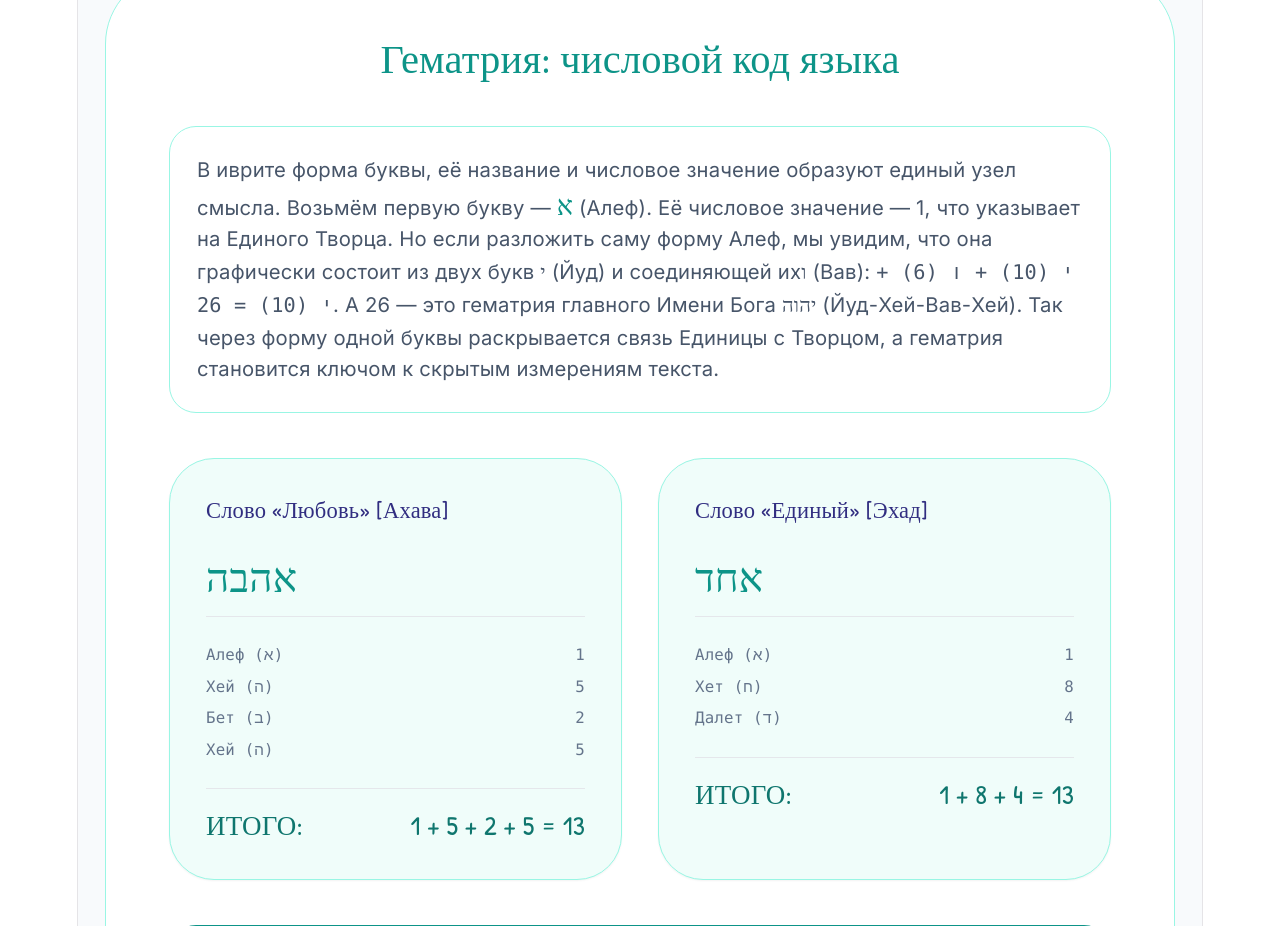
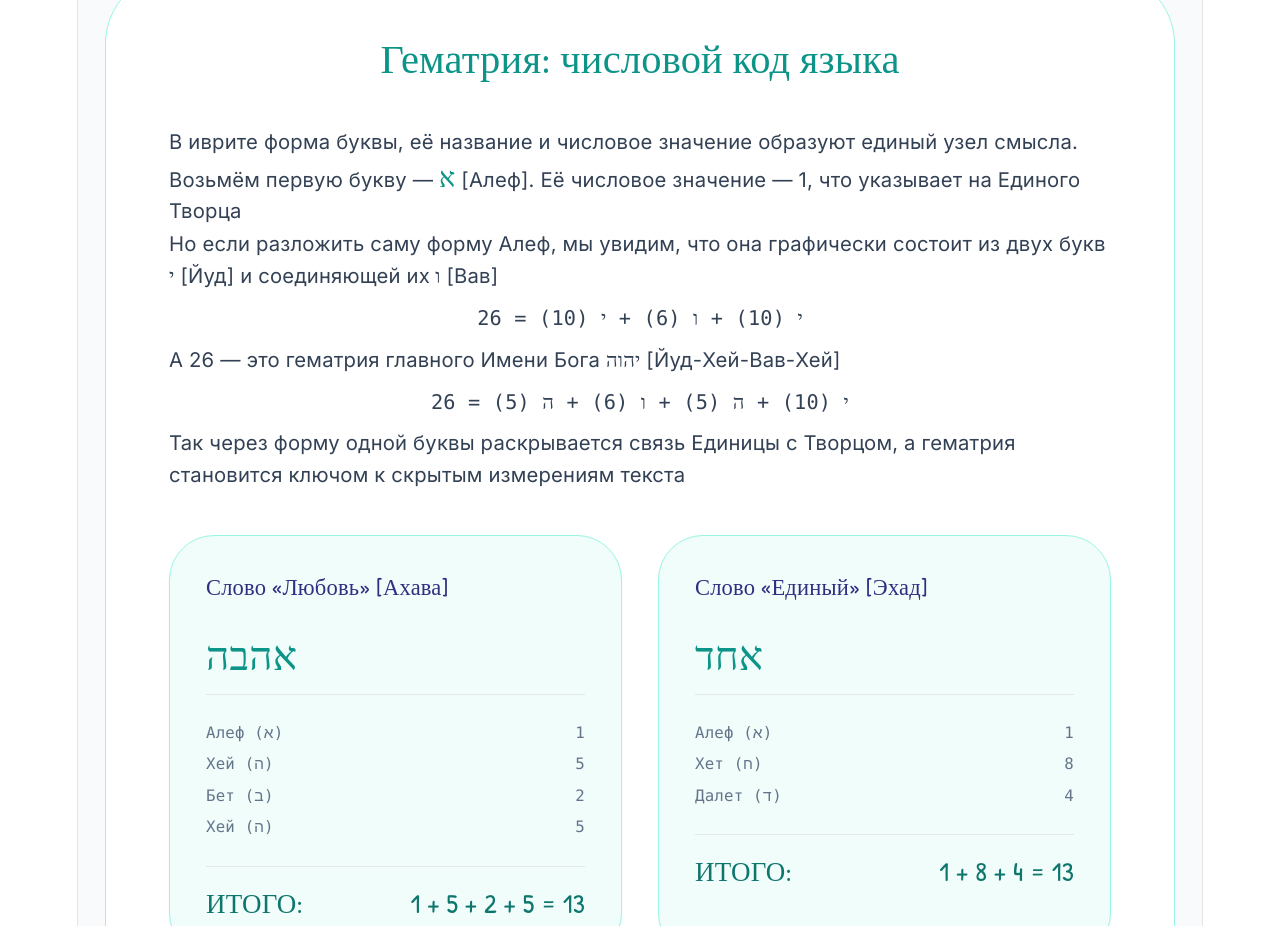
Before and after one commit to bemotte-ops/Hebrew, a React (Vite) app: page / in a window 1280 px wide. Shown: the part 5860-6786 px from the top of the page. Built offline with nearby package versions, Linux system fonts and the light colour scheme; a web font is replaced by a local one.

Commit message:
Update App.tsx

```diff
--- a/src/App.tsx
+++ b/src/App.tsx
@@ -458,16 +458,27 @@ const App: React.FC = () => {
             </div>
 
             {/* Вступительный блок — ключ к пониманию системы */}
-            <div className="text-left space-y-4 bg-white p-6 rounded-3xl border border-teal-200">
-              <p className="text-lg text-slate-600">
-                В иврите форма буквы, её название и числовое значение образуют единый узел смысла.
-                Возьмём первую букву — <span className="font-serif text-2xl text-teal-600">א</span> (Алеф).
-                Её числовое значение — 1, что указывает на Единого Творца. Но если разложить саму форму Алеф,
-                мы увидим, что она графически состоит из двух букв <span className="font-serif">י</span> (Йуд) и соединяющей их
-                <span className="font-serif">ו</span> (Вав): <span className="font-mono">י (10) + ו (6) + י (10) = 26</span>.
-                А 26 — это гематрия главного Имени Бога <span className="font-serif">יהוה</span> (Йуд-Хей-Вав-Хей).
+            <div className="text-lg text-slate-700">
+              <p>
+                В иврите форма буквы, её название и числовое значение образуют единый узел смысла. Возьмём первую букву — <span className="font-serif text-2xl text-teal-600">א</span> [Алеф]. Её числовое значение — 1, что указывает на Единого Творца
+              </p>
+              <p>
+                Но если разложить саму форму Алеф, мы увидим, что она графически состоит из двух букв
+                <span className="font-serif"> י</span> [Йуд] и соединяющей их
+                <span className="font-serif"> ו</span> [Вав]
+              </p>
+              <div className="text-center font-mono text-lg bg-white/50 p-2 rounded-xl">
+                <span className="font-serif">י</span> (10) + <span className="font-serif">ו</span> (6) + <span className="font-serif">י</span> (10) = 26
+              </div>
+              <p className="text-lg text-slate-700">
+                А 26 — это гематрия главного Имени Бога <span className="font-serif">יהוה</span> [Йуд-Хей-Вав-Хей]
+              </p>
+              <div className="text-center font-mono text-lg bg-white/50 p-2 rounded-xl">
+                <span className="font-serif">י</span> (10) + <span className="font-serif">ה</span> (5) + <span className="font-serif">ו</span> (6) + <span className="font-serif">ה</span> (5) = 26
+              </div>
+              <p className="text-lg text-slate-700">
                 Так через форму одной буквы раскрывается связь Единицы с Творцом, а гематрия становится ключом
-                к скрытым измерениям текста.
+                к скрытым измерениям текста
               </p>
             </div>
 
```
